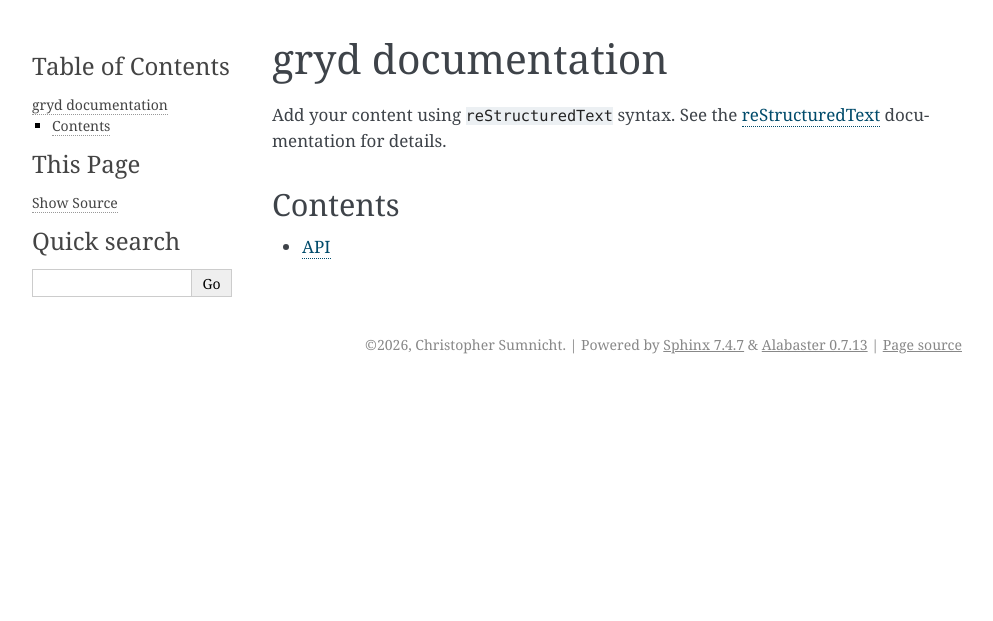
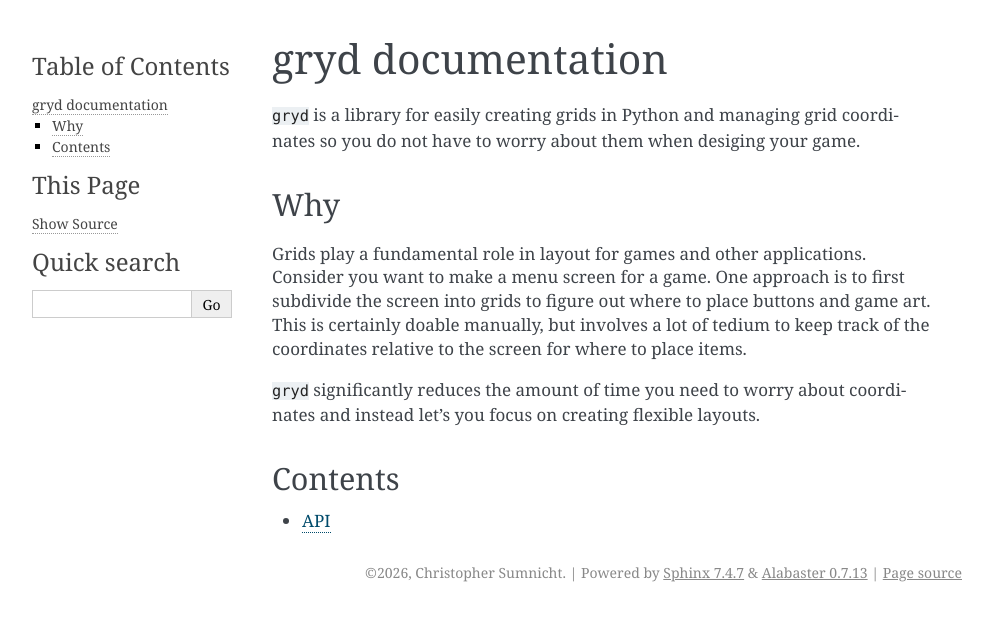
Before and after one commit to thyrgle/lpyout, a Sphinx documentation site: the page built from docs/source/index.rst, in a window 1280 px wide. Shown: the top 621 px of the page, without its empty margins (148-1141 px from the left). Built offline with Sphinx 7.4.7, drawn with Linux system fonts in a browser that asks for light colours.

Commit message:
Basic description in index.rst

```diff
--- a/docs/source/index.rst
+++ b/docs/source/index.rst
@@ -1,15 +1,14 @@
-.. gryd documentation master file, created by
-   sphinx-quickstart on Sat Apr 18 21:41:41 2026.
-   You can adapt this file completely to your liking, but it should at least
-   contain the root `toctree` directive.
-
 gryd documentation
 ==================
 
-Add your content using ``reStructuredText`` syntax. See the
-`reStructuredText <https://www.sphinx-doc.org/en/master/usage/restructuredtext/index.html>`_
-documentation for details.
+``gryd`` is a library for easily creating grids in Python and managing grid coordinates so you do not have to worry about them when desiging your game.
 
+Why
+---
+
+Grids play a fundamental role in layout for games and other applications. Consider you want to make a menu screen for a game. One approach is to first subdivide the screen into grids to figure out where to place buttons and game art. This is certainly doable manually, but involves a lot of tedium to keep track of the coordinates relative to the screen for where to place items.
+
+``gryd`` significantly reduces the amount of time you need to worry about coordinates and instead let's you focus on creating flexible layouts.
 
 .. toctree::
    :maxdepth: 2
```
